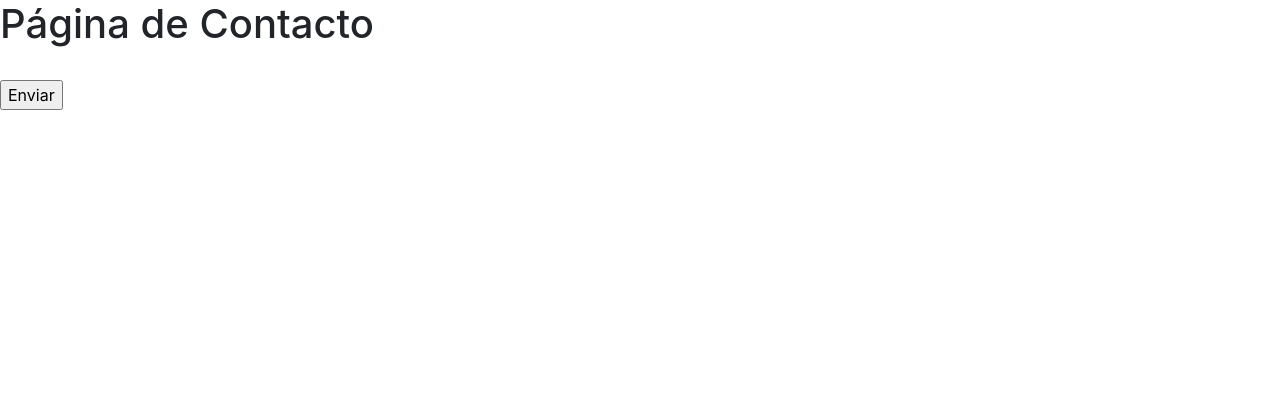
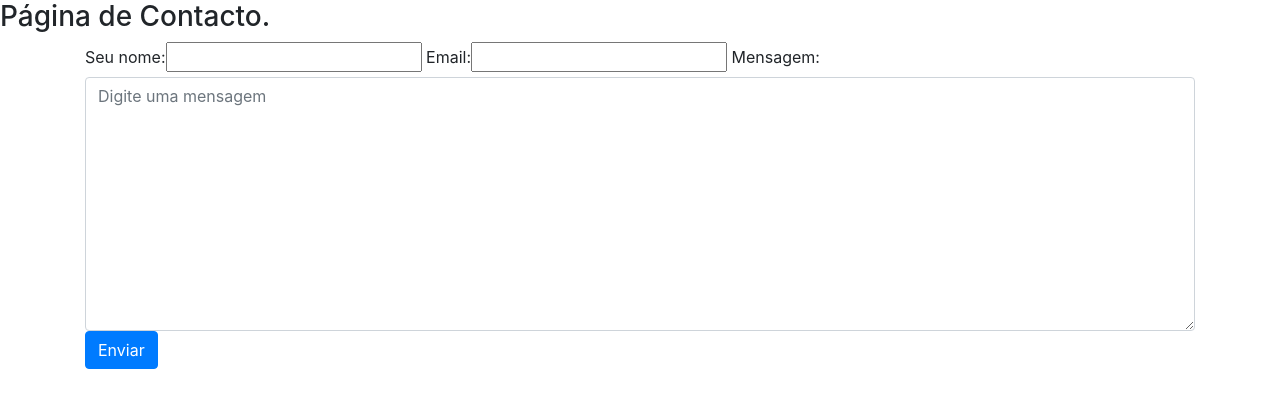
Before and after one commit to PauloTec/bankada-virtual-com-Django, a Django app: page /contacto/ in a window 1280 px wide. Shown: the top 408 px of the page. Run offline with Django 3.2, Linux system fonts and the light colour scheme; some libraries are stand-ins or nearby versions.

Commit message:
Formulário de cadastro

```diff
--- a/bankada_virtual/forms.py
+++ b/bankada_virtual/forms.py
@@ -0,0 +1,22 @@
+from django import forms
+
+class ContactoFormulario(forms.Form):
+	nome = forms.CharField(label='Seu nome', max_length=100)
+	email = forms.EmailField()
+
+	mensagem = forms.CharField(
+		error_messages={'required':'Campo obrigatório!'},
+		widget = forms.Textarea(
+			attrs={
+				"class": "form-control",
+				"placeholder": "Digite uma mensagem"
+			}
+			)
+		)
+
+	#Função de Verificar tipo de Email
+	def verificar_email(self):
+		email = self.cleaned_data.get("email")
+		if not "gmail.com" in email:
+			raise forms.ValidationError("Email deve ser gmail.com")
+		return email
--- a/bankada_virtual/templates/contacto_page.html
+++ b/bankada_virtual/templates/contacto_page.html
@@ -6,26 +6,46 @@
     <meta name="viewport" content="width=device-width, initial-scale=1, shrink-to-fit=no">
 
     <!-- Bootstrap CSS -->
-    <link rel="stylesheet" href="https://stackpath.bootstrapcdn.com/bootstrap/4.5.2/css/bootstrap.min.css" integrity="sha384-JcKb8q3iqJ61gNV9KGb8thSsNjpSL0n8PARn9HuZOnIxN0hoP+VmmDGMN5t9UJ0Z" crossorigin="anonymous">
+    <link rel="stylesheet" href="https://maxcdn.bootstrapcdn.com/bootstrap/4.0.0/css/bootstrap.min.css" integrity="sha384-Gn5384xqQ1aoWXA+058RXPxPg6fy4IWvTNh0E263XmFcJlSAwiGgFAW/dAiS6JXm" crossorigin="anonymous">
 
-    <title> Contacto </title>
+    <title>Hello, world!</title>
   </head>
+
   <body>
+    <h3> Página de Contacto. </h3>
 
-    <h1> Página de Contacto </h1>
-    <br>
+    <div class="container">
+        <form method="POST">
+            {% csrf_token %}
+            <!--div class="form-group">
+                <label for="exampleInputPassword1"> Nome </label>
+                <input type="text" name="nome" class="form-control" id="exampleInputPassword1" placeholder="Seu nome">
+            </div>
 
-    <form method="POST">
-    	{% csrf_token %}
-    	{{ formulario}}
-    	<input type="submit" name="enviar" value="Enviar">
-    </form>
+            <div class="form-group">
+                <label for="exampleInputEmail1">Email </label>
+                <input type="email" name="email" class="form-control" id="exampleInputEmail1" aria-describedby="emailHelp" placeholder="Seu email">
+                <small id="emailHelp" class="form-text text-muted">
+                    Seu email permanecerá em sigilo.
+                </small>
+            </div>
 
+            <div class="form-check">
+                <input type="checkbox" class="form-check-input" id="exampleCheck1">
+                <label class="form-check-label" for="exampleCheck1">
+                    Lembrar de mim
+                </label>
+            </div-->
+
+            {{ form }}
+            <button type="submit" class="btn btn-primary">Enviar</button>
+        </form>
+    </div>
 
     <!-- Optional JavaScript -->
     <!-- jQuery first, then Popper.js, then Bootstrap JS -->
-    <script src="https://code.jquery.com/jquery-3.5.1.slim.min.js" integrity="sha384-DfXdz2htPH0lsSSs5nCTpuj/zy4C+OGpamoFVy38MVBnE+IbbVYUew+OrCXaRkfj" crossorigin="anonymous"></script>
-    <script src="https://cdn.jsdelivr.net/npm/popper.js@1.16.1/dist/umd/popper.min.js" integrity="sha384-9/reFTGAW83EW2RDu2S0VKaIzap3H66lZH81PoYlFhbGU+6BZp6G7niu735Sk7lN" crossorigin="anonymous"></script>
-    <script src="https://stackpath.bootstrapcdn.com/bootstrap/4.5.2/js/bootstrap.min.js" integrity="sha384-B4gt1jrGC7Jh4AgTPSdUtOBvfO8shuf57BaghqFfPlYxofvL8/KUEfYiJOMMV+rV" crossorigin="anonymous"></script>
+    <script src="https://code.jquery.com/jquery-3.2.1.slim.min.js" integrity="sha384-KJ3o2DKtIkvYIK3UENzmM7KCkRr/rE9/Qpg6aAZGJwFDMVNA/GpGFF93hXpG5KkN" crossorigin="anonymous"></script>
+    <script src="https://cdnjs.cloudflare.com/ajax/libs/popper.js/1.12.9/umd/popper.min.js" integrity="sha384-ApNbgh9B+Y1QKtv3Rn7W3mgPxhU9K/ScQsAP7hUibX39j7fakFPskvXusvfa0b4Q" crossorigin="anonymous"></script>
+    <script src="https://maxcdn.bootstrapcdn.com/bootstrap/4.0.0/js/bootstrap.min.js" integrity="sha384-JZR6Spejh4U02d8jOt6vLEHfe/JQGiRRSQQxSfFWpi1MquVdAyjUar5+76PVCmYl" crossorigin="anonymous"></script>
   </body>
 </html>
--- a/bankada_virtual/templates/sobre_page.html
+++ b/bankada_virtual/templates/sobre_page.html
@@ -10,6 +10,7 @@
 
     <title> Sobre </title>
   </head>
+
   <body>
     <div class='text-center'>
     <h3>Hello, Sobre!</h3>
--- a/bankada_virtual/views.py
+++ b/bankada_virtual/views.py
@@ -1,6 +1,6 @@
 from django.http import HttpResponse
 from django.shortcuts import render
-#from .forms import ContactoForm
+from .forms import ContactoFormulario
 
 def home_page(request):
   return render(request, "home_page.html")
@@ -9,9 +9,11 @@ def sobre_page(request):
   return render(request, "sobre_page.html")
 
 def contacto_page(request):
-	return render(request, "contacto_page.html")
-  #if request.method == "POST":
-   # print(request.POST)
-
-  #formulario = ContactoForm()
-  #return render(request, "contacto_page.html", {'formulario':formulario})
+	if request.method == "POST":
+		form = ContactoFormulario(request.POST or None)
+		# check whether it's valid:
+		if form.is_valid():
+			return HttpResponseRedirect('/thanks/')
+	else:
+		form = ContactoFormulario()
+	return render(request, 'contacto_page.html', {'form': form})
```
Also changed, not shown: Implementação bankada virtual.txt (+7 -3 lines), README.md.
